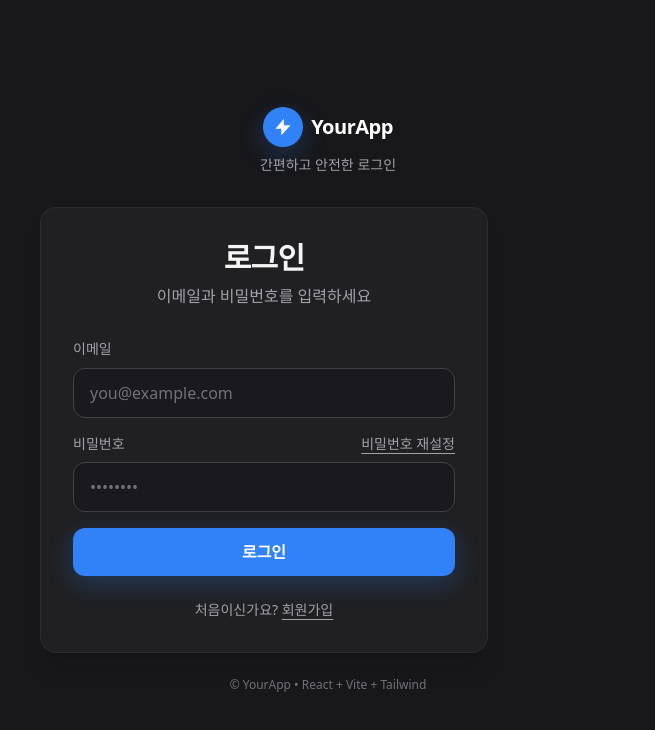
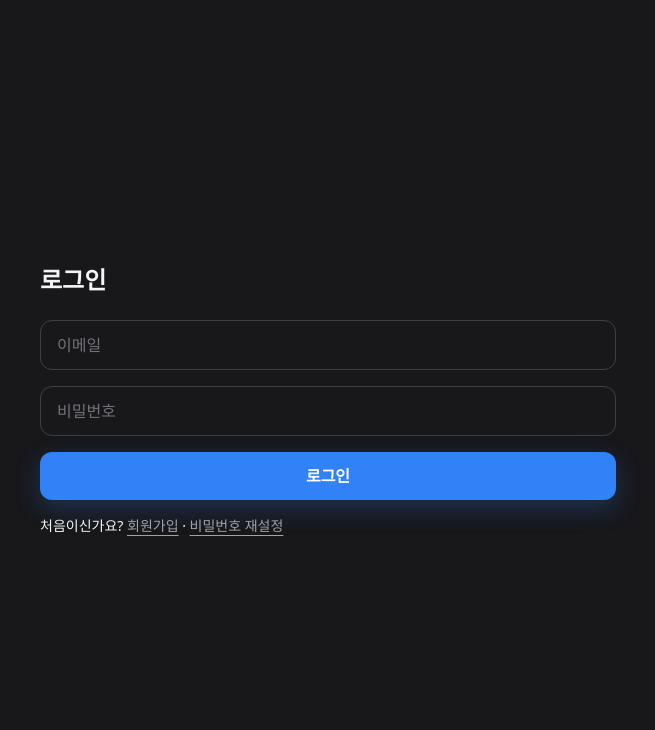
Before and after one commit to youjaegwon/node-frontend, a React (Vite) app: page / in a window 1280 px wide. Shown: the top 730 px of the page, without its empty margins (312-967 px from the left). Built offline with nearby package versions, Linux system fonts and the light colour scheme.

Commit message:
feat: error code

```diff
--- a/src/lib/api.js
+++ b/src/lib/api.js
@@ -1,4 +1,7 @@
+import { toUserMessage } from './errorMap'
+
 export async function api(path, { method='GET', body, token } = {}) {
+  try {
     const res = await fetch(`/api${path}`, {
       method,
       headers: {
@@ -6,13 +9,28 @@ export async function api(path, { method='GET', body, token } = {}) {
         ...(token ? { Authorization: `Bearer ${token}` } : {})
       },
       body: body ? JSON.stringify(body) : undefined,
-    credentials: 'include'
+      credentials: 'include',
     })
+
     const ct = res.headers.get('content-type') || ''
     const data = ct.includes('application/json') ? await res.json() : await res.text()
-  if (!res.ok) {
-    const message = (data && data.error) ? data.error : (typeof data === 'string' ? data : 'error')
-    throw new Error(message)
+
+    if (!res.ok || (data && data.ok === false)) {
+      const code = (data && data.code) || `HTTP_${res.status}`
+      const rawMsg = (data && data.message) || 'Request failed'
+      const userMessage = toUserMessage(code, rawMsg)
+      const e = new Error(userMessage)
+      e.code = code
+      e.raw = data
+      throw e
     }
-  return data
+
+    return ct.includes('application/json') ? data : { ok: true, data }
+  } catch (e) {
+    if (!e.code) {
+      e.code = 'NETWORK_ERROR'
+      e.message = toUserMessage('NETWORK_ERROR')
     }
+    throw e
+  }
+}
--- /dev/null
+++ b/src/lib/errorMap.js
@@ -0,0 +1,14 @@
+export const ERROR_KR = {
+  AUTH_INVALID_CREDENTIALS: '이메일 또는 비밀번호가 올바르지 않습니다.',
+  AUTH_BLOCKED: '차단된 계정입니다. 관리자에게 문의해주세요.',
+  EMAIL_TAKEN: '이미 가입된 이메일입니다.',
+  PASSWORD_TOO_SHORT: '비밀번호는 8자 이상이어야 합니다.',
+  VALIDATION_REQUIRED: '필수 항목을 입력해주세요.',
+  RATE_LIMITED: '요청이 너무 많습니다. 잠시 후 다시 시도해주세요.',
+  SERVER_ERROR: '서버 오류가 발생했습니다.',
+  NETWORK_ERROR: '네트워크 오류가 발생했습니다. 잠시 후 다시 시도해주세요.',
+  DEFAULT: '문제가 발생했습니다. 다시 시도해주세요.',
+}
+export function toUserMessage(code, fallbackMsg) {
+  return ERROR_KR[code] || fallbackMsg || ERROR_KR.DEFAULT
+}
--- a/src/pages/Login.jsx
+++ b/src/pages/Login.jsx
@@ -7,101 +7,36 @@ export default function Login() {
   const [email, setEmail] = useState('')
   const [pw, setPw] = useState('')
   const [loading, setLoading] = useState(false)
-  const [leaving, setLeaving] = useState(false)
   const [err, setErr] = useState('')
 
   async function onSubmit(e) {
     e.preventDefault()
     if (loading) return
-    setErr('')
-    setLoading(true)
+    setErr(''); setLoading(true)
     try {
-      const out = await api('/auth/login', { method: 'POST', body: { email, password: pw } })
-      const token = out?.accessToken || out?.token
+      const out = await api('/auth/login', { method:'POST', body:{ email, password: pw } })
+      const token = out?.data?.accessToken || out?.accessToken
       if (token) localStorage.setItem('accessToken', token)
-      setLeaving(true)
-      setTimeout(() => nav('/home', { replace: true }), 260)
+      nav('/home', { replace: true })
     } catch (e) {
-      setErr(e.message || '로그인 실패')
+      setErr(e.message)
     } finally {
       setLoading(false)
     }
   }
 
   return (
-    <div className={`w-full max-w-xl animate-fade-in ${leaving ? 'animate-fade-out' : ''}`}>
-      {/* 상단 브랜드 로고 */}
-      <div className="flex flex-col items-center mb-8 select-none">
-        <div className="flex items-center gap-2">
-          <div className="w-10 h-10 rounded-full bg-toss-blue flex items-center justify-center shadow-toss">
-            {/* 번개 아이콘 */}
-            <svg xmlns="http://www.w3.org/2000/svg" viewBox="0 0 24 24" fill="white" className="w-5 h-5">
-              <path d="M13 2L3 14h7v8l11-12h-8V2z" />
-            </svg>
-          </div>
-          <span className="text-xl font-semibold tracking-tight text-white">
-            YourApp
-          </span>
-        </div>
-        <p className="text-sm text-zinc-400 mt-2">간편하고 안전한 로그인</p>
+    <div className="w-full max-w-xl">
+      <h1 className="text-2xl font-bold mb-6">로그인</h1>
+      <form onSubmit={onSubmit} className="space-y-4">
+        <input className="input" type="email" placeholder="이메일" value={email} onChange={e=>setEmail(e.target.value)} required />
+        <input className="input" type="password" placeholder="비밀번호" value={pw} onChange={e=>setPw(e.target.value)} required />
+        {err && <div className="text-sm text-red-400">{err}</div>}
+        <button className="btn-primary" disabled={loading}>{loading ? '로그인 중…':'로그인'}</button>
+      </form>
+      <div className="mt-4 text-sm">
+        처음이신가요? <Link to="/register" className="link-muted">회원가입</Link> · <Link to="/reset" className="link-muted">비밀번호 재설정</Link>
       </div>
-
-      <div className="card">
-        <h1 className="text-2xl md:text-3xl font-extrabold tracking-tight text-center">
-          로그인
-        </h1>
-        <p className="text-zinc-400 text-center mt-2">이메일과 비밀번호를 입력하세요</p>
-
-        <form onSubmit={onSubmit} className="mt-7 space-y-4">
-          <div>
-            <label className="text-sm text-zinc-400">이메일</label>
-            <input
-              className="input mt-2"
-              type="email"
-              placeholder="you@example.com"
-              value={email}
-              onChange={e => setEmail(e.target.value)}
-              required
-              autoComplete="email"
-            />
-          </div>
-
-          <div>
-            <div className="flex items-center justify-between">
-              <label className="text-sm text-zinc-400">비밀번호</label>
-              <Link to="/reset" className="link-muted text-sm">비밀번호 재설정</Link>
-            </div>
-            <input
-              className="input mt-2"
-              type="password"
-              placeholder="••••••••"
-              value={pw}
-              onChange={e => setPw(e.target.value)}
-              required
-              autoComplete="current-password"
-            />
-          </div>
-
-          {err && (
-            <div className="text-sm text-red-400 bg-red-950/30 border border-red-900/60 rounded-lg p-3">
-              {err}
-            </div>
-          )}
-
-          <button className="btn-primary mt-3" disabled={loading}>
-            {loading ? '로그인 중…' : '로그인'}
-          </button>
-        </form>
-
-        <div className="mt-6 text-center text-sm">
-          <span className="text-zinc-400">처음이신가요? </span>
-          <Link to="/register" className="link-muted">회원가입</Link>
-        </div>
-      </div>
-
-      <footer className="mt-6 text-center text-xs text-zinc-500">
-        © YourApp • React + Vite + Tailwind
-      </footer>
     </div>
   )
 }
```
Lines whose indentation alone changed are shown as unchanged.
